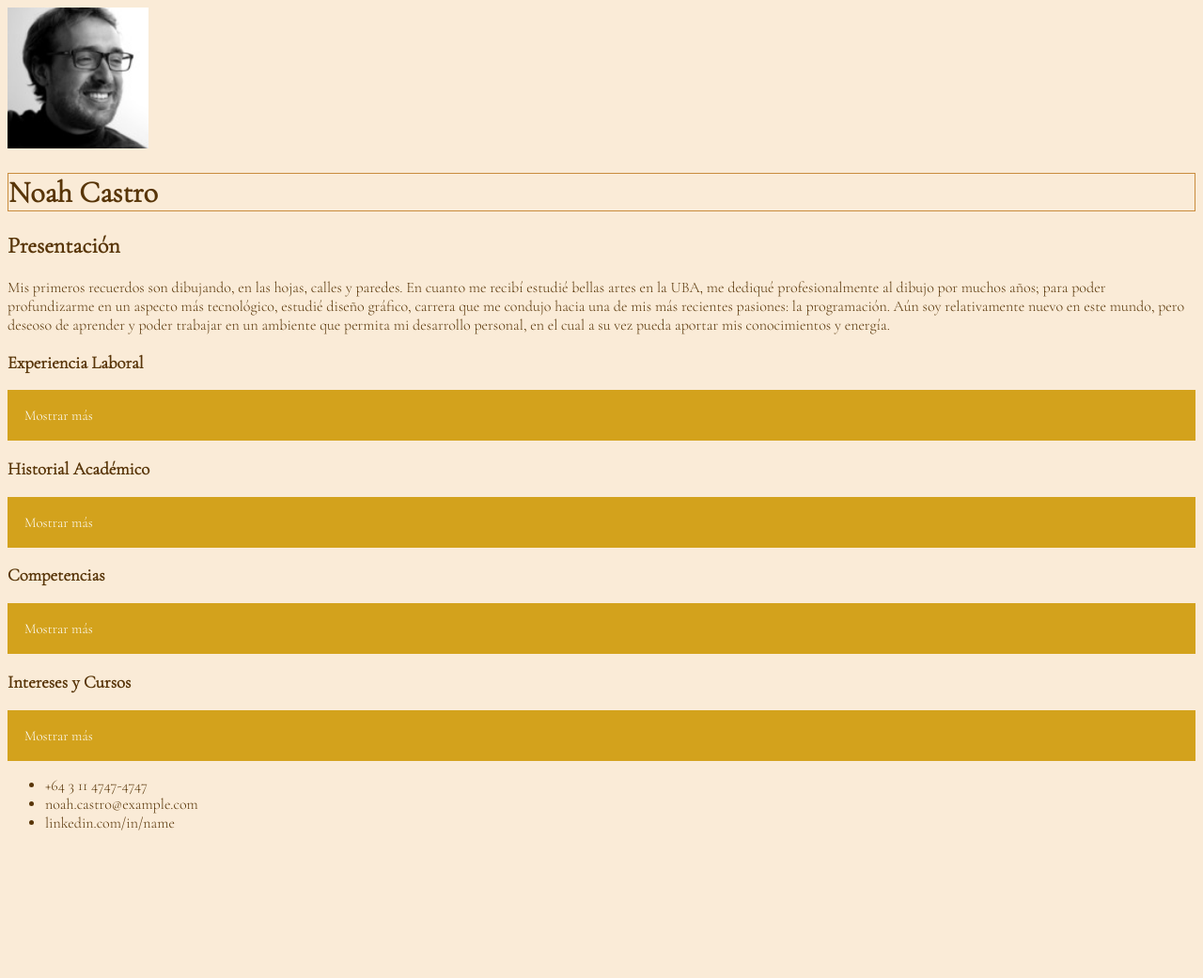
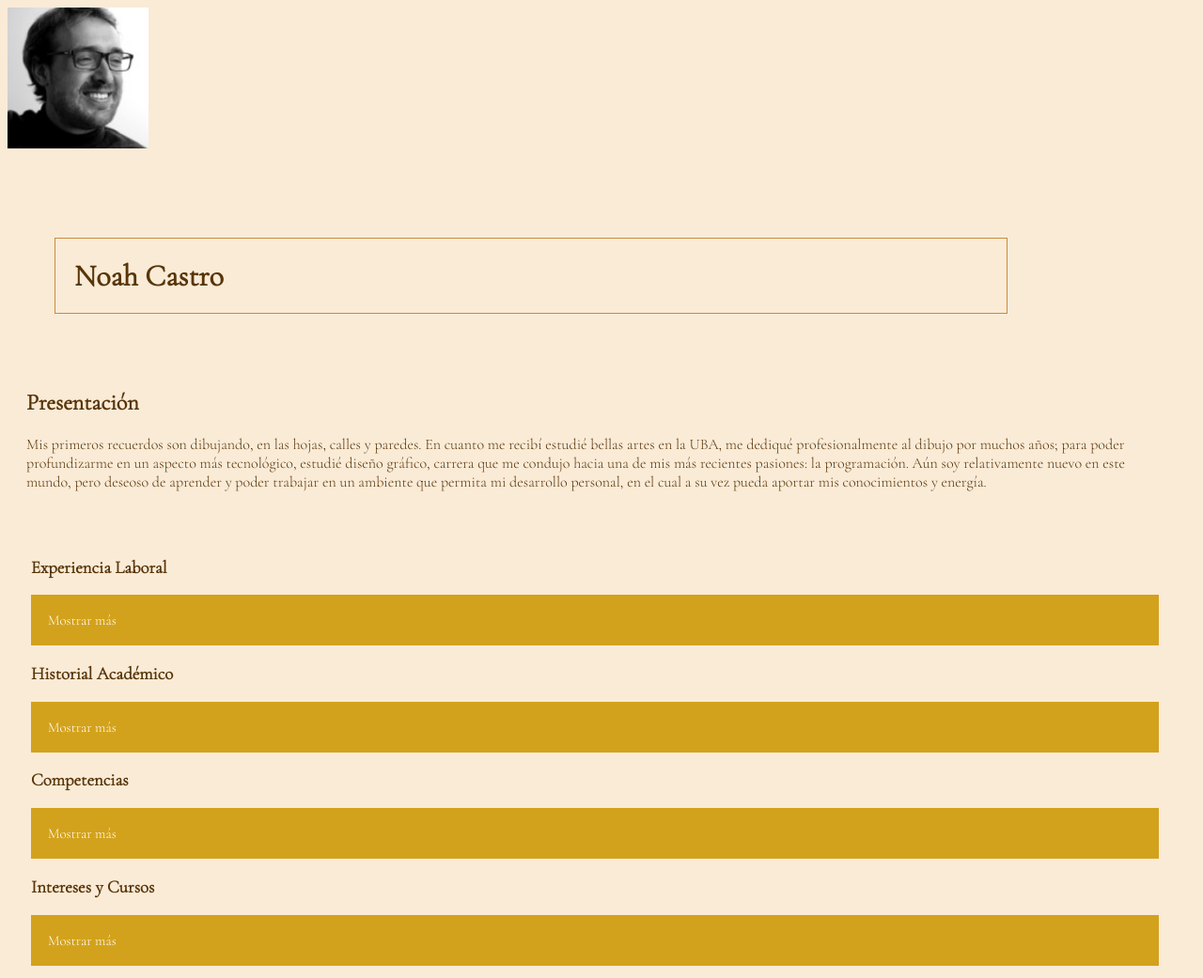
Before and after one commit to Micaela1998/TrabajoFinalprogramar, a plain HTML site: page trabajofinalcv/curriculum.html in a window 1280 px wide. Shown: the top 1041 px of the page at 94% size. Before the commit the page ends 902 px from the top, so only its background shows below. Drawn offline with nearby package versions, Linux system fonts and the light colour scheme; a web font is replaced by a local one.

Commit message:
Add files via upload

```diff
--- a/trabajofinalcv/CSS/estilocv.css
+++ b/trabajofinalcv/CSS/estilocv.css
@@ -8,9 +8,23 @@
    }
 
    h1 {
-        border: 1px solid rgb(201, 140, 61)
+        border: 1px solid rgb(201, 140, 61);
+        padding: 20px;
+        margin: 90px 200px 50px 50px;
+   }
 
+   #presenta {
+    width: 1200px;
+    padding: 10px;
+    margin: 10px;
    }
+
+   section {
+    width: 1200px;
+    padding: 10px;
+    margin: 15px;
+  }
+
 
    article_ {
      background-color:rgb(231, 181, 116);
--- a/trabajofinalcv/JS/java.js
+++ b/trabajofinalcv/JS/java.js
@@ -1,3 +1,5 @@
+
+
 
 var coll = document.getElementsByClassName("collapsible");
   var i;
--- a/trabajofinalcv/curriculum.html
+++ b/trabajofinalcv/curriculum.html
@@ -1,5 +1,5 @@
 <!DOCTYPE html>
-<html lang="en">
+<html lang="es">
 <head>
     <meta charset="UTF-8">
     <meta http-equiv="X-UA-Compatible" content="IE=edge">
@@ -17,6 +17,8 @@
   height="150px" width="150px"/>
 
     <h1>Noah Castro</h1>
+
+    <section id="presenta">
     <h2>Presentación</h2>
     <p>Mis primeros recuerdos son dibujando, en las hojas, calles y paredes.
         En cuanto me recibí estudié bellas artes en la UBA,
@@ -26,8 +28,9 @@
         Aún soy relativamente nuevo en este mundo, pero deseoso de aprender y poder trabajar en un ambiente
         que permita mi desarrollo personal, en el cual a su vez pueda aportar mis conocimientos y energía.
     </p>
+    </section>
 
-
+    <section>
     <h3>Experiencia Laboral</h3>
     <button type="button" class="collapsible">Mostrar más</button>
     <div class="content">
@@ -93,6 +96,7 @@
     </div>
 
 <script src="JS/java.js"></script>
+</section>
 
 <footer>
     <ul>
```
Also changed, not shown: trabajofinalcv/principal.html (added, +28 -0 lines).
